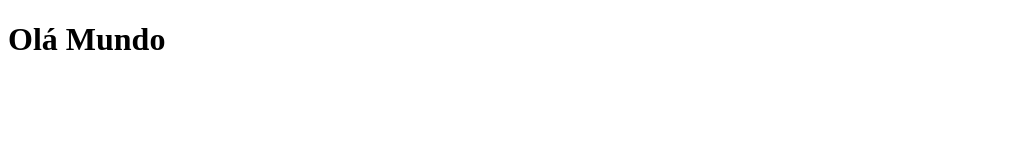
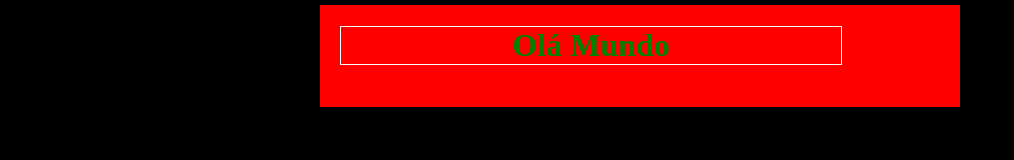
Before and after one commit to profwesleyminatti/helloworld, a plain HTML site: page index.html in a window 1280 px wide. Shown: the whole page, without its empty margins (0-1014 px from the left). Drawn offline with Linux system fonts and the light colour scheme.

Commit message:
Second Commit

```diff
--- a/index.html
+++ b/index.html
@@ -4,6 +4,7 @@
     <meta charset="UTF-8">
     <meta http-equiv="X-UA-Compatible" content="IE=edge">
     <meta name="viewport" content="width=device-width, initial-scale=1.0">
+    <link rel="stylesheet" href="style.css">
     <title>Olá Mundo</title>
 </head>
 <body>
--- /dev/null
+++ b/style.css
@@ -0,0 +1,16 @@
+html {
+    background-color: black;
+  }
+h1{
+    color: green;
+    width: 500px;
+    border: 1px solid white;
+}
+body {
+    width: 600px;
+    margin: 0 auto;
+    background-color: red;
+    padding: 0 20px 20px 20px;
+    border: 5px solid black;
+    text-align: center;
+  }
```
